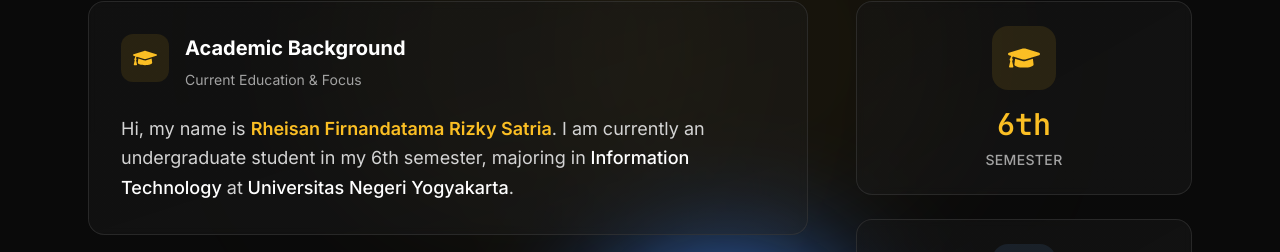
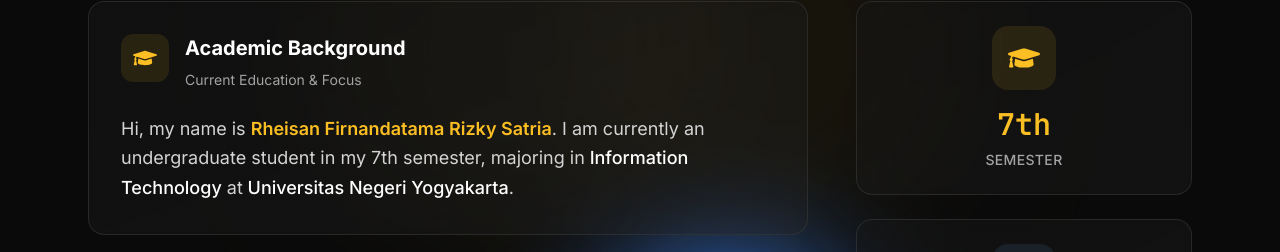
Before and after one commit to rheikun/portfolio, a React (Vite) app: page /about in a window 1280 px wide. Shown: the part 342-594 px from the top of the page. Built offline with nearby package versions, Linux system fonts and the light colour scheme.

Commit message:
edit text

```diff
--- a/src/components/About/Introduction.jsx
+++ b/src/components/About/Introduction.jsx
@@ -34,7 +34,7 @@ const Introduction = () => {
             </div>
             <p className="text-lg text-dark-300 leading-relaxed">
               Hi, my name is <span className="text-primary-400 font-semibold">Rheisan Firnandatama Rizky Satria</span>.
-              I am currently an undergraduate student in my 6th semester, majoring in
+              I am currently an undergraduate student in my 7th semester, majoring in
               <span className="text-white font-medium"> Information Technology</span> at
               <span className="text-white font-medium"> Universitas Negeri Yogyakarta</span>.
             </p>
@@ -84,7 +84,7 @@ const Introduction = () => {
             <div className="w-16 h-16 bg-primary-400/10 text-primary-400 rounded-2xl flex items-center justify-center mx-auto mb-4 group-hover:scale-110 transition-transform duration-300">
               <FaGraduationCap className="w-8 h-8" />
             </div>
-            <div className="text-3xl font-bold text-primary-400 font-mono mb-2">6th</div>
+            <div className="text-3xl font-bold text-primary-400 font-mono mb-2">7th</div>
             <div className="text-sm text-dark-400 uppercase tracking-wide font-medium">Semester</div>
           </div>
 
```
